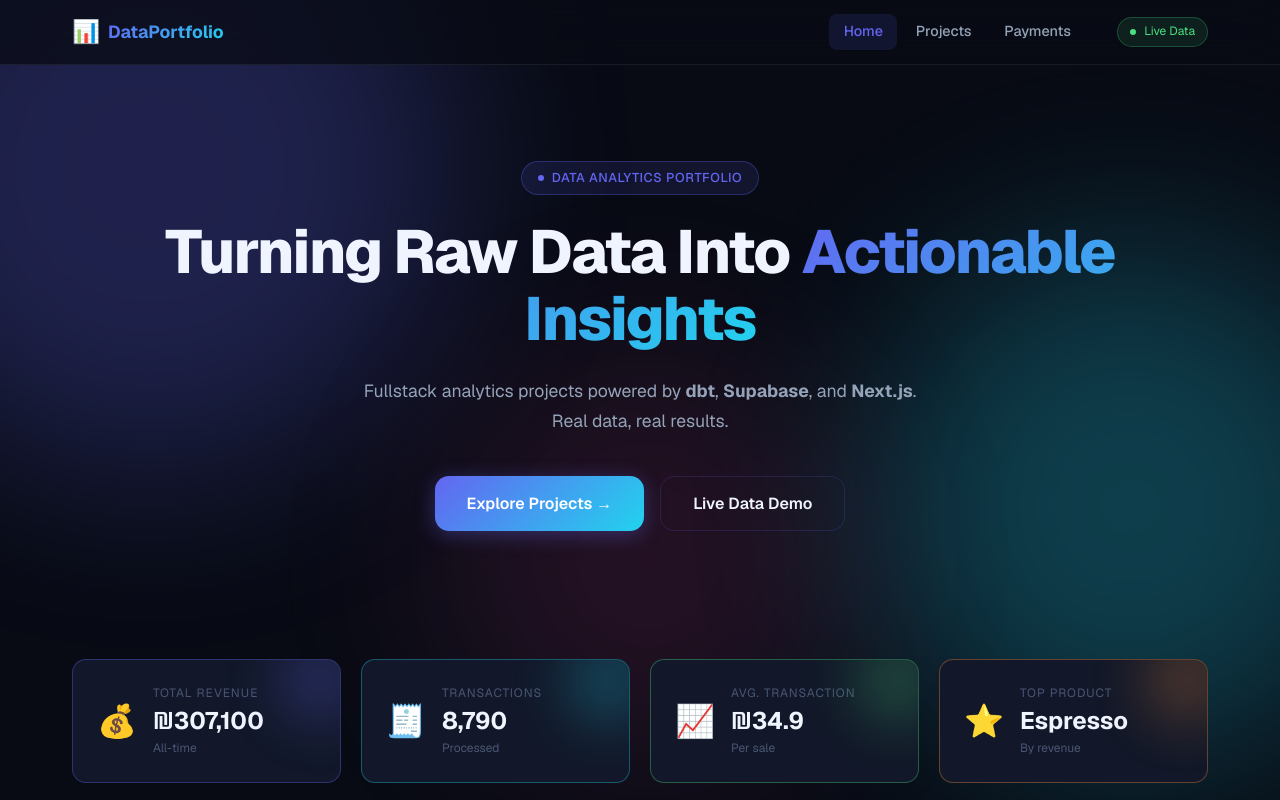
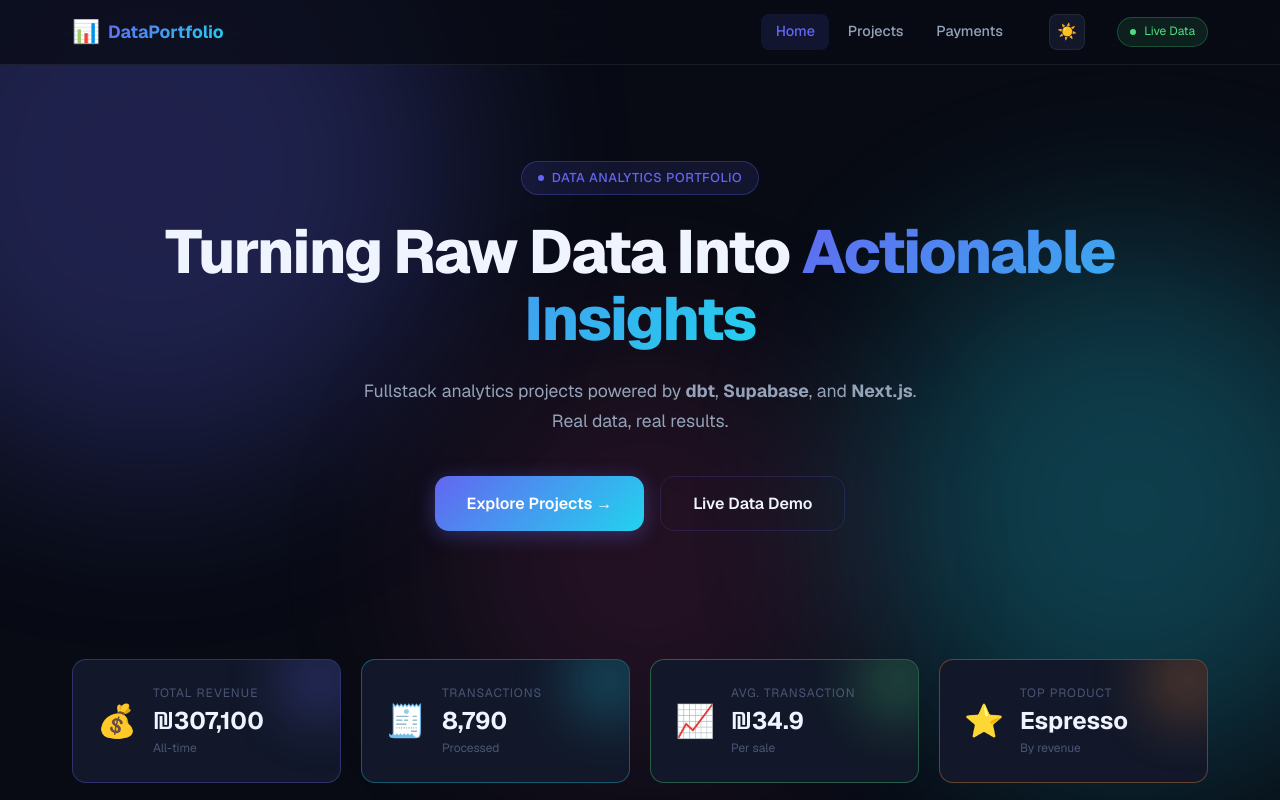
Before and after one commit to tzafHavia/analytics_engineer_website, a Next.js app: page / in a window 1280 px wide. Shown: the top 800 px of the page. Built offline with nearby package versions, Linux system fonts and the light colour scheme.

Commit message:
creating day/night theam 001

```diff
--- a/app/globals.css
+++ b/app/globals.css
@@ -28,6 +28,33 @@
   --shadow-glow:   0 0 40px rgba(99,102,241,0.25);
   --radius:        14px;
   --radius-sm:     8px;
+
+  --navbar-bg: rgba(8,11,20,0.75);
+}
+
+/* ─── Light theme overrides ─────────────────────────────────────────────── */
+[data-theme="light"] {
+  --bg-base:      #f0f4ff;
+  --bg-surface:   #e4eaf8;
+  --bg-card:      #ffffff;
+  --bg-card-hover:#f5f7ff;
+  --border:       rgba(99,102,241,0.2);
+  --border-light: rgba(0,0,0,0.08);
+
+  --text-primary:   #0f172a;
+  --text-secondary: #475569;
+  --text-muted:     #94a3b8;
+
+  --gradient-card: linear-gradient(145deg, #ffffff, #f0f4ff);
+  --shadow-card:   0 4px 24px rgba(0,0,0,0.08), 0 0 0 1px var(--border);
+  --shadow-glow:   0 0 40px rgba(99,102,241,0.15);
+
+  --navbar-bg: rgba(240,244,255,0.85);
+}
+
+/* smooth transitions on theme switch */
+*, *::before, *::after {
+  transition: background-color 0.25s ease, border-color 0.25s ease, color 0.25s ease, box-shadow 0.25s ease;
 }
 
 /* =============================================
@@ -68,7 +95,9 @@ code, pre {
   z-index: 0;
   opacity: 0.25;
   animation: blobFloat 12s ease-in-out infinite alternate;
+  transition: opacity 0.25s ease;
 }
+[data-theme="light"] .bg-blob { opacity: 0.1; }
 .bg-blob-1 { width: 600px; height: 600px; background: var(--purple); top: -150px; left: -150px; }
 .bg-blob-2 { width: 500px; height: 500px; background: var(--cyan);   bottom: 10%;  right: -100px; animation-delay: -4s; }
 .bg-blob-3 { width: 400px; height: 400px; background: var(--pink);   top: 40%;    left: 35%;    animation-delay: -8s; opacity: 0.12; }
@@ -85,7 +114,7 @@ code, pre {
   position: sticky;
   top: 0;
   z-index: 100;
-  background: rgba(8,11,20,0.75);
+  background: var(--navbar-bg);
   backdrop-filter: blur(20px);
   border-bottom: 1px solid var(--border-light);
 }
@@ -150,6 +179,26 @@ code, pre {
 @keyframes pulse {
   0%,100% { opacity: 1; }
   50%      { opacity: 0.3; }
+}
+
+.theme-toggle {
+  background: var(--bg-card);
+  border: 1px solid var(--border-light);
+  border-radius: var(--radius-sm);
+  width: 36px;
+  height: 36px;
+  display: flex;
+  align-items: center;
+  justify-content: center;
+  font-size: 1rem;
+  cursor: pointer;
+  flex-shrink: 0;
+  transition: background 0.2s, border-color 0.2s, transform 0.15s;
+}
+.theme-toggle:hover {
+  background: var(--bg-card-hover);
+  border-color: var(--border);
+  transform: scale(1.08);
 }
 
 /* =============================================
--- a/app/layout.js
+++ b/app/layout.js
@@ -1,6 +1,7 @@
 import { Geist, Geist_Mono } from 'next/font/google';
 import './globals.css';
 import Navbar from '@/components/Navbar';
+import ThemeProvider from '@/components/ThemeProvider';
 
 const geistSans = Geist({ variable: '--font-geist-sans', subsets: ['latin'] });
 const geistMono = Geist_Mono({ variable: '--font-geist-mono', subsets: ['latin'] });
@@ -14,6 +15,7 @@ export default function RootLayout({ children }) {
   return (
     <html lang="en" className={`${geistSans.variable} ${geistMono.variable}`}>
       <body>
+        <ThemeProvider>
           <div className="app-wrapper">
             {/* Animated background blobs */}
             <div className="bg-blob bg-blob-1" />
@@ -30,6 +32,7 @@ export default function RootLayout({ children }) {
               </p>
             </footer>
           </div>
+        </ThemeProvider>
       </body>
     </html>
   );
--- a/components/Navbar.jsx
+++ b/components/Navbar.jsx
@@ -1,6 +1,7 @@
 'use client';
 import Link from 'next/link';
 import { usePathname } from 'next/navigation';
+import { useTheme } from '@/components/ThemeProvider';
 
 const navLinks = [
   { href: '/', label: 'Home' },
@@ -10,6 +11,7 @@ const navLinks = [
 
 export default function Navbar() {
   const pathname = usePathname();
+  const { theme, toggle } = useTheme();
 
   return (
     <nav className="navbar">
@@ -33,6 +35,11 @@ export default function Navbar() {
           ))}
         </div>
 
+        {/* Theme toggle */}
+        <button onClick={toggle} className="theme-toggle" aria-label="Toggle theme">
+          {theme === 'dark' ? '☀️' : '🌙'}
+        </button>
+
         {/* Badge */}
         <div className="navbar-badge">
           <span className="badge-dot" />
--- /dev/null
+++ b/components/ThemeProvider.jsx
@@ -0,0 +1,31 @@
+'use client';
+import { createContext, useContext, useEffect, useState } from 'react';
+
+const ThemeContext = createContext({ theme: 'dark', toggle: () => {} });
+
+export function useTheme() {
+  return useContext(ThemeContext);
+}
+
+export default function ThemeProvider({ children }) {
+  const [theme, setTheme] = useState('dark');
+
+  useEffect(() => {
+    const stored = localStorage.getItem('theme') || 'dark';
+    setTheme(stored);
+    document.documentElement.setAttribute('data-theme', stored);
+  }, []);
+
+  function toggle() {
+    const next = theme === 'dark' ? 'light' : 'dark';
+    setTheme(next);
+    localStorage.setItem('theme', next);
+    document.documentElement.setAttribute('data-theme', next);
+  }
+
+  return (
+    <ThemeContext.Provider value={{ theme, toggle }}>
+      {children}
+    </ThemeContext.Provider>
+  );
+}
```
Lines whose indentation alone changed are shown as unchanged.
